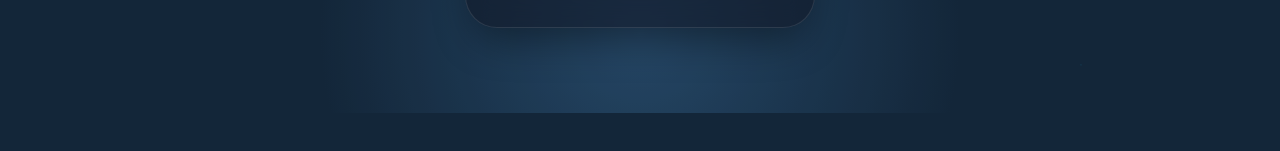
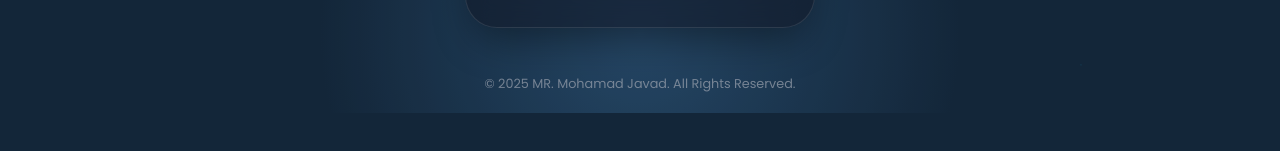
Before and after one commit to liljavad/My_website, a plain HTML site: page index.html in a window 1280 px wide. Shown: the part 687-838 px from the top of the page. Drawn offline with Linux system fonts and the light colour scheme.

Commit message:
index.html

```diff
--- a/index.html
+++ b/index.html
@@ -155,6 +155,19 @@
             h1 { font-size: 1.6rem; }
             .form-input, .submit-btn { font-size: 0.9rem; }
         }
+
+        .page-footer {
+            position: fixed;
+            bottom: 20px;
+            left: 0;
+            right: 0;
+            text-align: center;
+            font-size: 0.8rem;
+            color: var(--text-secondary);
+            opacity: 0.7;
+            z-index: 50;
+            pointer-events: none; /* برای اینکه قابل کلیک نباشد و مزاحمتی ایجاد نکند */
+        }
     </style>
 </head>
 <body class="theme-dark">
@@ -240,6 +253,10 @@
             </div>
         </div>
     </div>
+
+    <footer class="page-footer">
+        &copy; <span id="current-year"></span> MR. Mohamad Javad. All Rights Reserved.
+    </footer>
 
     <script defer>
         // --- FINAL, PROFESSIONAL & WORKING SCRIPT ---
@@ -399,7 +416,8 @@
             icon.classList.toggle("fa-eye", !isPassword);
         }
 
-        // --- Initial Load ---
+        // داینامیک کردن سال کپی‌رایت
+        document.getElementById('current-year').textContent = new Date().getFullYear();
         setInitialState();
         setCanvasSize();
         initParticles();
```
